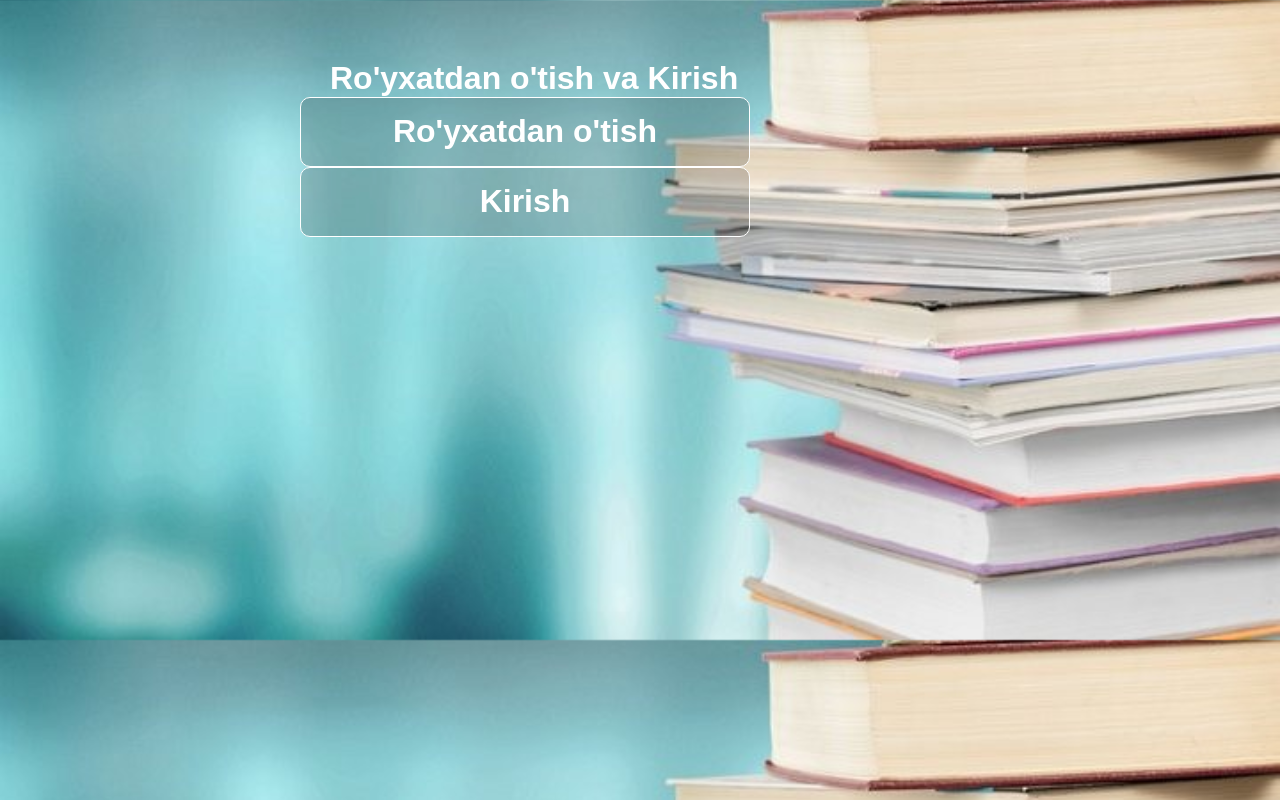
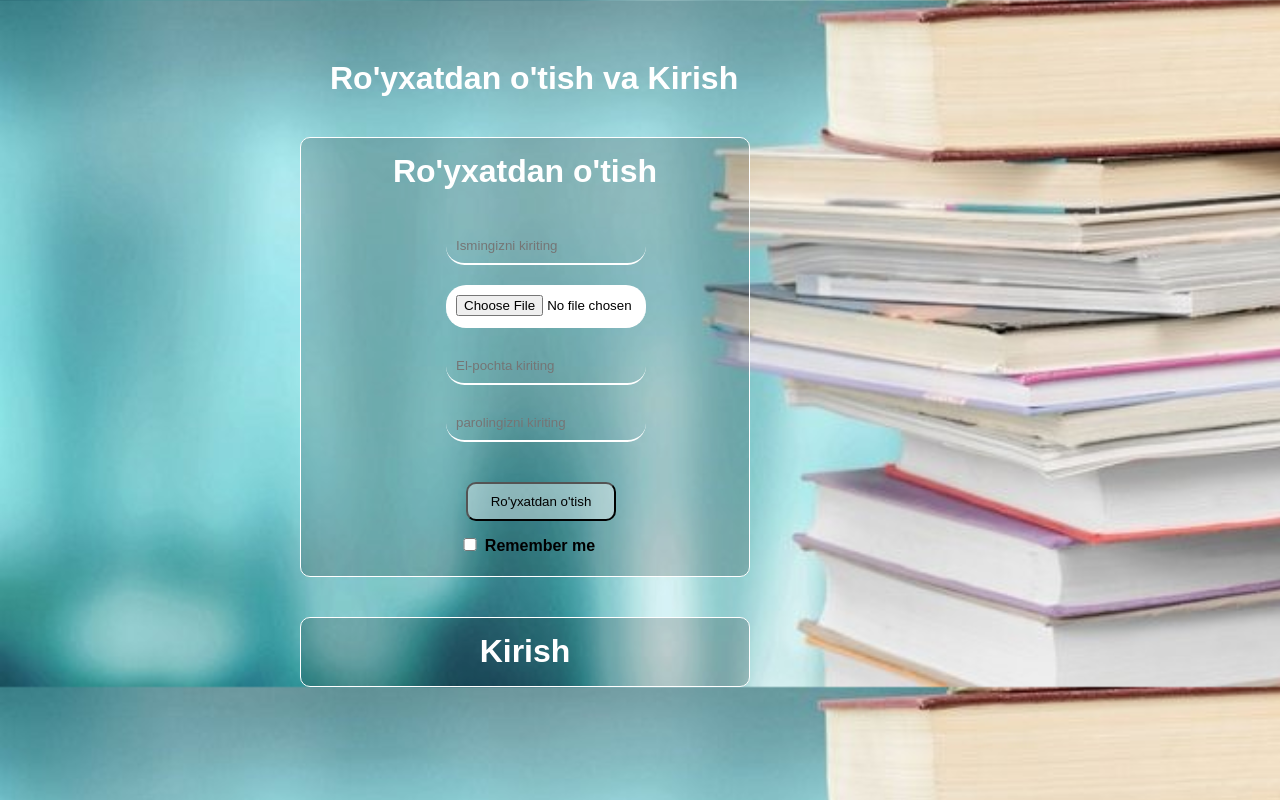
Before and after one commit to infomuminov1/library, a plain HTML site: page register/register.html in a window 1280 px wide. In both pictures the pointer is over the element "Ro'yxatdan o'ting". Drawn offline with Linux system fonts and the light colour scheme.

Commit message:
edit style

```diff
--- a/register/register.css
+++ b/register/register.css
@@ -18,6 +18,7 @@ div{
     padding: 15px;
     overflow: hidden;
     margin-left: 300px;
+    margin-top:40px;
 }
 .bigtext{
     text-align:left;
@@ -89,4 +90,11 @@ h4{
     background:rgba(255, 255, 255, 0.411);
     border-radius:10px;
 }
-/* position o'chirib margin beriladi va to'g'irlanadi */
+.sigin:hover{
+    height:440px;
+    transition: 1s;
+}
+.login:hover{
+    height:370px;
+    transition:1s;
+}
```
